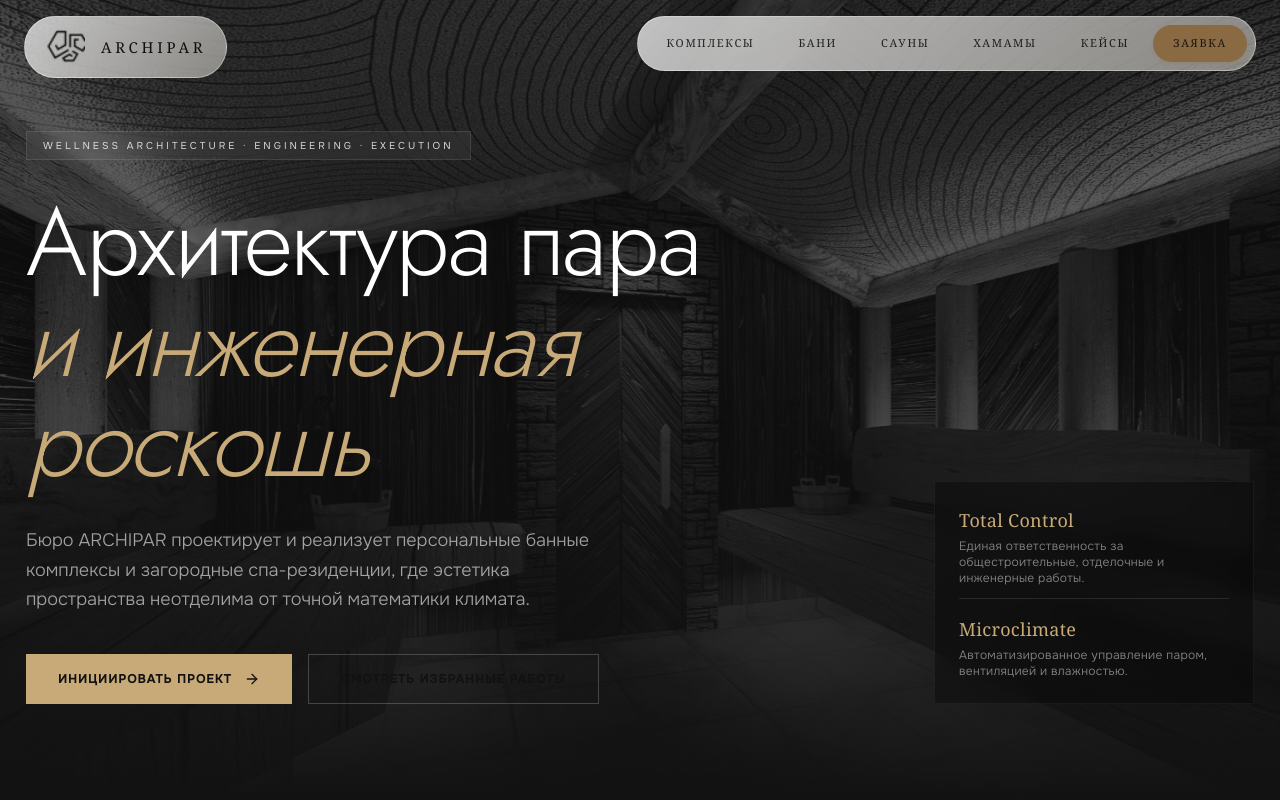
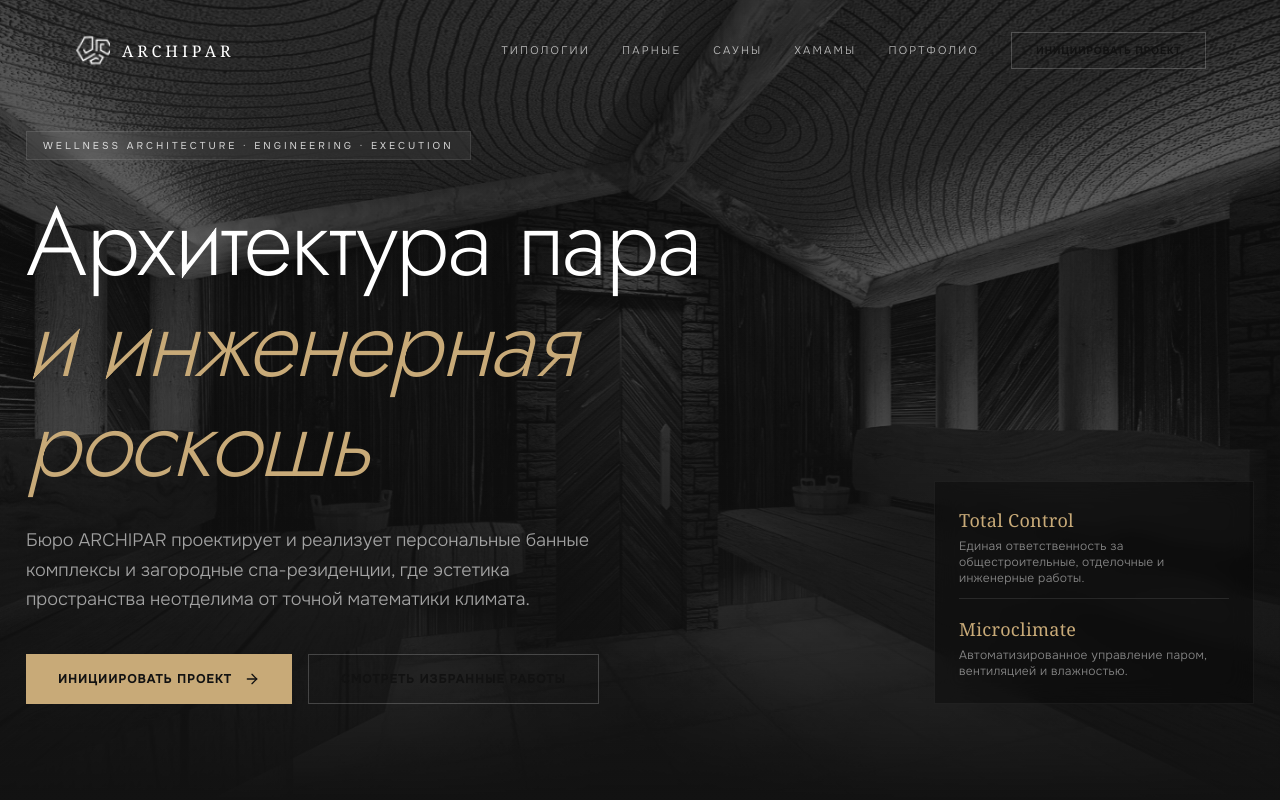
Before and after one commit to TatooineEnjoyer/archipar, a Next.js app: page / in a window 1280 px wide. Shown: the top 800 px of the page. Built offline with nearby package versions, Linux system fonts and the light colour scheme.

Commit message:
Update Header.tsx

```diff
--- a/src/components/Header.tsx
+++ b/src/components/Header.tsx
@@ -5,105 +5,118 @@ import Link from "next/link";
 import { useEffect, useState } from "react";
 
 const navItems = [
-  { label: "Комплексы", href: "/bath-complexes" },
-  { label: "Бани", href: "/baths" },
+  { label: "Типологии", href: "/#typologies" },
+  { label: "Парные", href: "/baths" },
   { label: "Сауны", href: "/saunas" },
   { label: "Хамамы", href: "/hamams" },
-  { label: "Кейсы", href: "/#cases" },
+  { label: "Портфолио", href: "/#portfolio" },
 ];
 
 export default function Header() {
-  const [scrollY, setScrollY] = useState(0);
+  const [isScrolled, setIsScrolled] = useState(false);
 
   useEffect(() => {
     function handleScroll() {
-      setScrollY(window.scrollY);
+      setIsScrolled(window.scrollY > 40);
     }
 
     handleScroll();
     window.addEventListener("scroll", handleScroll, { passive: true });
-
     return () => window.removeEventListener("scroll", handleScroll);
   }, []);
 
-  const compact = scrollY > 40;
-  const brandOpacity = Math.max(0, 1 - scrollY / 150);
-  const brandTranslate = Math.min(scrollY * 0.42, 72);
-  const brandScale = Math.max(0.9, 1 - scrollY / 1600);
-  const brandVisible = scrollY < 170;
+  return (
+    <header
+      className={`fixed left-0 top-0 z-50 w-full transition-all duration-500 ease-in-out ${
+        isScrolled
+          ? "bg-[#f8f5f0]/80 border-b border-black/5 py-4 backdrop-blur-md shadow-sm"
+          : "bg-transparent py-6 md:py-8"
+      }`}
+    >
+      <div className="container-premium max-w-7xl mx-auto px-6 sm:px-8 lg:px-12 flex items-center justify-between">
 
-  return (
-    <header className="fixed left-0 top-0 z-50 w-full px-4 py-4 md:px-6">
-      <div className="mx-auto flex max-w-[1280px] items-start justify-between gap-4">
-
-        {/* Логотип с плавным исчезновением при скролле */}
+        {/* Логотип бюро */}
         <Link
           href="/"
           aria-label="ARCHIPAR"
-          className={`premium-glass group flex shrink-0 items-center gap-3 rounded-full border border-white/25 px-4 py-2.5 text-black shadow-xl transition-colors duration-500 md:gap-4 md:px-5 ${
-            compact ? "bg-[#f4f0e8]/90" : "bg-[#f4f0e8]/75"
-          }`}
-          style={{
-            opacity: brandOpacity,
-            transform: `translate3d(0, -${brandTranslate}px, 0) scale(${brandScale})`,
-            pointerEvents: brandVisible ? "auto" : "none",
-          }}
+          className="group flex items-center gap-3 transition-opacity duration-300 hover:opacity-90"
         >
+          <div className="relative h-8 w-8 overflow-hidden md:h-9 md:w-9">
             <Image
               src="/images/logo/archipar-logo.png"
               alt="ARCHIPAR"
-            width={40}
-            height={40}
+              fill
               priority
-            className="h-9 w-9 object-contain transition duration-500 group-hover:scale-105 md:h-10 md:w-10"
+              className={`object-contain transition-all duration-500 group-hover:scale-103 ${
+                !isScrolled ? "invert brightness-200" : ""
+              }`}
             />
-          <span className="hidden font-serif text-[14px] font-light uppercase tracking-[0.25em] text-black/90 sm:block md:text-[15px]">
+          </div>
+          <span
+            className={`font-serif text-sm font-light tracking-[0.25em] transition-colors duration-500 uppercase md:text-base ${
+              isScrolled ? "text-[#121212]" : "text-white"
+            }`}
+          >
             ARCHIPAR
           </span>
         </Link>
 
-        {/* Правая часть: Навигация */}
-        <div className="ml-auto flex items-center justify-end gap-2">
-
-          {/* Десктопное меню */}
-          <nav className={`premium-glass hidden items-center gap-1 rounded-full border border-white/25 px-2 py-2 font-serif text-[11px] font-light uppercase tracking-[0.15em] text-black/80 shadow-xl transition-colors duration-500 md:flex ${
-            compact ? "bg-[#f4f0e8]/90" : "bg-[#f4f0e8]/80"
-          }`}>
+        {/* Навигация для десктопа */}
+        <div className="hidden items-center gap-8 md:flex">
+          <nav
+            className={`flex items-center gap-6 lg:gap-8 font-light text-[11px] uppercase tracking-[0.2em] transition-colors duration-500 ${
+              isScrolled ? "text-black/70" : "text-white/70"
+            }`}
+          >
             {navItems.map((item) => (
               <Link
                 key={item.href}
                 href={item.href}
-                className="rounded-full px-4 py-2.5 transition-all duration-300 hover:bg-[#8a6a43] hover:text-white hover:tracking-[0.18em] focus-visible:bg-[#8a6a43] focus-visible:text-white active:bg-[#6f5332] active:text-white lg:px-5"
+                className={`relative py-1 transition-colors duration-300 after:absolute after:bottom-0 after:left-0 after:h-[1px] after:w-0 after:transition-all after:duration-300 hover:after:w-full ${
+                  isScrolled
+                    ? "hover:text-[#121212] after:bg-[#8a6a43]"
+                    : "hover:text-white after:bg-[#c8aa78]"
+                }`}
               >
                 {item.label}
               </Link>
             ))}
+          </nav>
 
           <Link
             href="/#request"
-              className="rounded-full bg-[#8a6a43] px-5 py-2.5 text-white font-medium shadow-md shadow-[#8a6a43]/15 transition-all duration-300 hover:bg-[#6f5332] hover:shadow-lg focus-visible:bg-[#6f5332] active:bg-[#5d4428]"
+            className={`border px-6 py-2.5 text-[10px] font-semibold uppercase tracking-widest transition-all duration-300 ${
+              isScrolled
+                ? "border-[#121212] bg-[#121212] text-white hover:bg-[#8a6a43] hover:border-[#8a6a43]"
+                : "border-white/20 bg-transparent text-white hover:bg-white hover:text-black"
+            }`}
           >
-              Заявка
+            Инициировать проект
           </Link>
-          </nav>
+        </div>
 
-          {/* Мобильное меню */}
-          <nav className="premium-glass flex items-center gap-1 rounded-full border border-white/25 bg-[#f4f0e8]/85 px-1.5 py-1.5 font-serif text-[11px] font-light uppercase tracking-[0.12em] text-black/80 shadow-xl md:hidden">
+        {/* Навигация для мобильных устройств */}
+        <div className="flex items-center gap-4 md:hidden">
           <Link
-              href="/bath-complexes"
-              className="rounded-full px-3 py-2 transition hover:bg-[#8a6a43] hover:text-white"
+            href="/#portfolio"
+            className={`text-[10px] uppercase tracking-widest font-light transition-colors duration-500 ${
+              isScrolled ? "text-black/60" : "text-white/60"
+            }`}
           >
-              Комплексы
+            Работы
           </Link>
           <Link
             href="/#request"
-              className="rounded-full bg-[#8a6a43] px-3 py-2 text-white font-medium transition hover:bg-[#6f5332]"
+            className={`border px-4 py-2 text-[9px] font-semibold uppercase tracking-widest transition-all duration-300 ${
+              isScrolled
+                ? "border-[#121212] bg-[#121212] text-white"
+                : "border-white/30 bg-white/10 text-white backdrop-blur-sm"
+            }`}
           >
-              Заявка
+            Бриф
           </Link>
-          </nav>
+        </div>
 
-        </div>
       </div>
     </header>
   );
```
Lines whose indentation alone changed are shown as unchanged.
